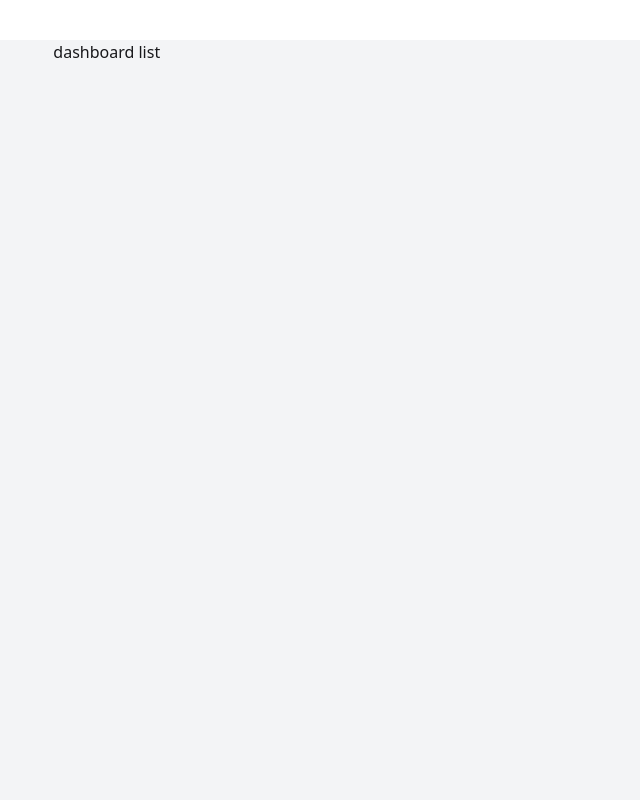
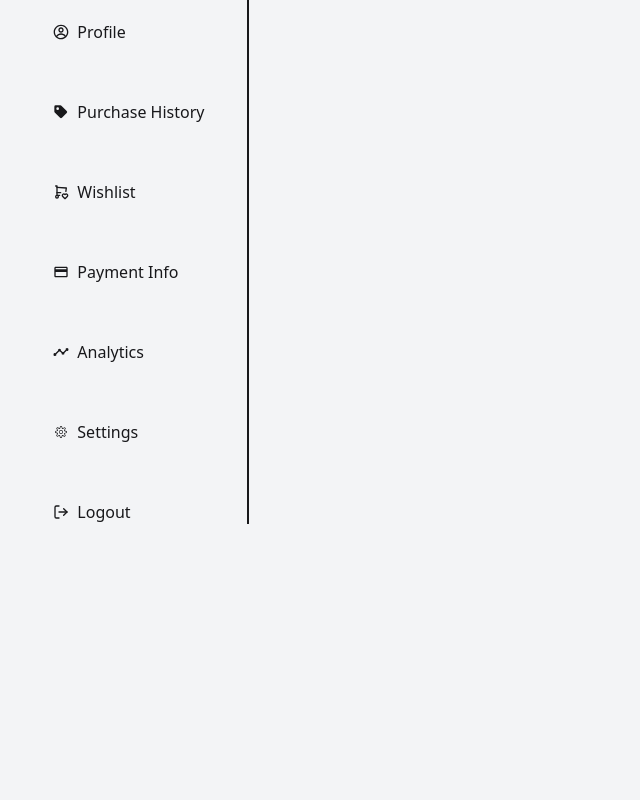
Before and after one commit to rasel3980/gadget-galaxy, a Next.js app: page /user-dashboard in a window 1280 px wide. Shown: the top 800 px of the page, without its empty margins (0-640 px from the left). Built offline with nearby package versions, Linux system fonts and the light colour scheme.

Commit message:
add user dashboard

```diff
--- a/src/app/(dashboards)/layout.jsx
+++ b/src/app/(dashboards)/layout.jsx
@@ -1,10 +1,38 @@
 import React from 'react';
-
+import { CgProfile } from "react-icons/cg";
+import { BiSolidPurchaseTag } from "react-icons/bi";
+import { TbShoppingCartHeart } from "react-icons/tb";
+import { MdPayment } from "react-icons/md";
+import { IoAnalyticsSharp } from "react-icons/io5";
+import { LuLogOut } from "react-icons/lu";
+import { CiSettings } from "react-icons/ci";
 const DashboardLayout = ({children}) => {
     return (
         <div className='grid grid-cols-12'>
-            <div className='col-span-3'>
-            <p>dashboard list</p>
+            <div className='col-span-2 border-r-2'>
+            <ul className='space-y-14 pt-5'>
+                <li>
+                    <a  className='flex items-center gap-2'><CgProfile />Profile</a>
+                </li>
+                <li>
+                    <a className='flex items-center gap-2'><BiSolidPurchaseTag />Purchase History</a>
+                </li>
+                <li>
+                    <a className='flex items-center gap-2'><TbShoppingCartHeart />Wishlist</a>
+                </li>
+                <li>
+                    <a className='flex items-center gap-2'><MdPayment />Payment Info</a>
+                </li>
+                <li>
+                    <a className='flex items-center gap-2'><IoAnalyticsSharp />Analytics</a>
+                </li>
+                <li>
+                    <a className='flex items-center gap-2'><CiSettings />Settings</a>
+                </li>
+                <li>
+                    <a className='flex items-center gap-2'><LuLogOut />Logout</a>
+                </li>
+            </ul>
             </div>
             <div className='col-span-9'>
             {children}
--- a/src/app/(dashboards)/user-dashboard/page.jsx
+++ b/src/app/(dashboards)/user-dashboard/page.jsx
@@ -1,4 +1,4 @@
-import React from 'react';
+
 
 const UserDashboard = () => {
     return (
--- a/src/app/components/shared/Header.jsx
+++ b/src/app/components/shared/Header.jsx
@@ -3,7 +3,7 @@ import Link from "next/link";
 import { usePathname, useRouter } from "next/navigation";
 import React from "react";
 import {  useSelector } from "react-redux";
-import { FaCartArrowDown } from "react-icons/fa";
+import { FaCartArrowDown, FaUserCircle } from "react-icons/fa";
 
 const Header = () => {
   const cartItems = useSelector((state)=>state.cart.items)
@@ -20,7 +20,7 @@ const Header = () => {
     console.log("pathName",pathname,);
     if(!pathname.includes("dashboard")){
         return (
-    <div className="navbar bg-base-100 shadow-sm">
+    <div className="navbar px-10 shadow-sm">
       <div className="navbar-start">
         <div className="dropdown">
           <div tabIndex={0} role="button" className="btn btn-ghost lg:hidden">
@@ -62,7 +62,26 @@ const Header = () => {
           {cartItems.length}
           </div>
       </div>
-        <button className="px-4 py-1 bg-blue-600 text-white rounded cursor-pointer">Login</button>
+      <div className="dropdown dropdown-end">
+      <div tabIndex={0} role="button" className="btn btn-ghost btn-circle avatar">
+        <div className="w-10 rounded-full border-3 border-green-600  flex justify-center items-center">
+          <button className="cursor-pointer"><FaUserCircle size={30} /></button>
+        </div>
+      </div>
+      <ul
+        tabIndex="-1"
+        className="menu menu-sm dropdown-content bg-base-100 rounded-box z-1 mt-3 w-52 p-2 shadow">
+        <li>
+          <a className="justify-between">
+            Profile
+            <span className="badge">New</span>
+          </a>
+        </li>
+        <li><Link href={"user-dashboard"}>Dashboard</Link></li>
+        <li><a>Settings</a></li>
+        <li><a>Logout</a></li>
+      </ul>
+    </div>
       </div>
     </div>
   );
--- a/src/app/layout.js
+++ b/src/app/layout.js
@@ -29,8 +29,8 @@ export default function RootLayout({ children }) {
         className={`${geistSans.variable} ${geistMono.variable} antialiased bg-gray-100`}
       >
         <ReduxProvider>
-          <div className="sticky top-0 z-50 bg-white/30 backdrop-blur-lg"><Header></Header></div>
-        <main className="min-h-screen w-11/12 mx-auto my-10">
+          <div className="sticky top-0 z-50 bg-white/30 backdrop-blur-md shadow-lg"><Header></Header></div>
+        <main className="min-h-screen w-11/12 mx-auto">
 
             {children}
         </main>
```
